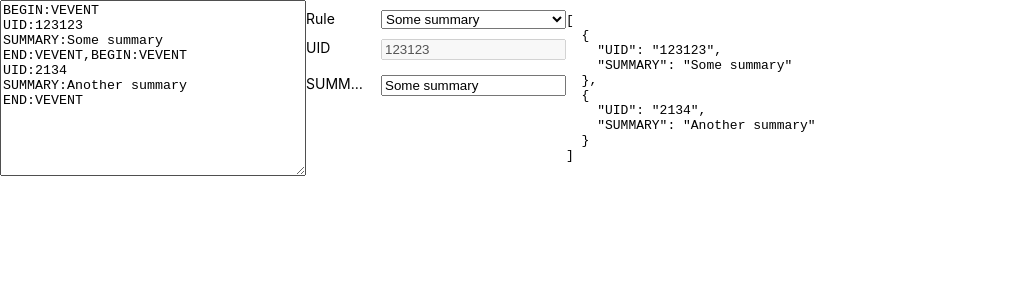
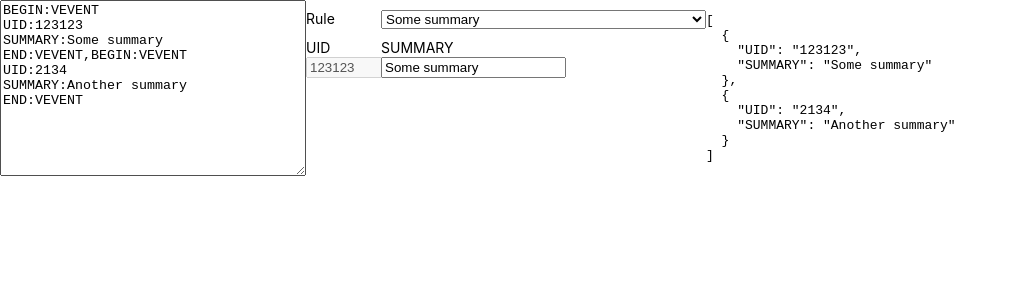
Before and after one commit to rofrol/component-issue-1596, a React (Create React App) app: page / in a window 1280 px wide. Shown: the top 300 px of the page, without its empty margins (0-1017 px from the left). Built offline with nearby package versions, Linux system fonts and the light colour scheme.

Commit message:
textArea2Rules

```diff
--- a/src/App.css
+++ b/src/App.css
@@ -16,3 +16,7 @@
   text-overflow: ellipsis;
   font-size: 14px;
 }
+
+form {
+  width: 400px;
+}
--- a/src/App.js
+++ b/src/App.js
@@ -1,4 +1,4 @@
-import { useState, createElement } from "react";
+import { useState, createElement, useEffect } from "react";
 import "./App.css";
 
 const initRules = [
@@ -46,12 +46,24 @@ const formatRules = (rules) =>
     )
     .join(",");
 
+const textArea2Rules = (text) => {
+  let arr = text.split(/\n/);
+  arr.shift();
+  arr.pop();
+  return arr
+    .join("\n")
+    .split("END:VEVENT,BEGIN:VEVENT")
+    .map((str) => str.split(/\n/).filter((item) => item !== ""))
+    .map(parseRule);
+};
+
 const Input = ({ value, onChange }) => (
   <input value={value} onChange={onChange} />
 );
 
 function App() {
   const [rules, setRules] = useState(cleanRules(initRules).map(parseRule));
+  const [textArea, setTextArea] = useState(formatRules(rules));
   const [activeRule, setActiveRule] = useState(rules[0].UID);
 
   const key2Component = (prop, value) => {
@@ -69,7 +81,6 @@ function App() {
     }
   };
   const handleRuleSelect = (event) => {
-    console.log(event.target[event.target.selectedIndex].id);
     setActiveRule(event.target[event.target.selectedIndex].id);
   };
 
@@ -81,14 +92,18 @@ function App() {
     );
   };
 
+  useEffect(() => {
+    setRules(textArea2Rules(textArea));
+  }, [textArea]);
+
   return (
     <div className="App">
       <textarea
-        value={formatRules(rules)}
-        onChange={(event) => console.log(event)}
+        value={textArea}
+        onChange={(event) => setTextArea(event.target.value)}
         style={{ width: 300 }}
       ></textarea>
-      <form>
+      <form className="form">
         <div className="grid">
           <div className="label">Rule</div>
           <select onChange={handleRuleSelect}>
@@ -102,10 +117,10 @@ function App() {
         <div className="grid">
           {Object.entries(rules.find(({ UID }) => UID === activeRule)).map(
             ([prop, value]) => (
-              <>
+              <div key={prop}>
                 <div className="label">{prop}</div>
                 {key2Component(prop, value)}
-              </>
+              </div>
             )
           )}
         </div>
```
